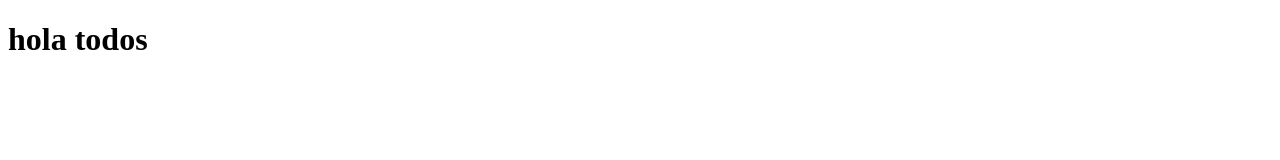
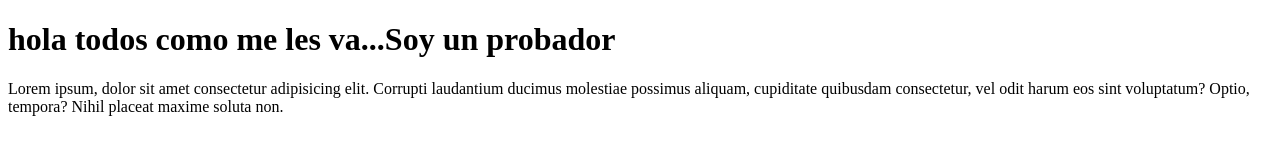
Before and after one commit to osmapaco/ProyectoPrueba_Clase_v2, a plain HTML site: page index.html in a window 1280 px wide. Drawn offline with Linux system fonts and the light colour scheme.

Commit message:
Envio 12-09-2022

```diff
--- a/index.html
+++ b/index.html
@@ -1,13 +1,19 @@
 <!DOCTYPE html>
 <html lang="en">
+
 <head>
     <meta charset="UTF-8">
     <meta http-equiv="X-UA-Compatible" content="IE=edge">
     <meta name="viewport" content="width=device-width, initial-scale=1.0">
     <title>Document</title>
 </head>
+
 <body>
-    <title> HOla curso de programacion </title>
-    <h1> hola todos </h1>
+    <title> HOla curso de programacion Oscar Parra </title>
+    <h1> hola todos como me les va...Soy un probador </h1>
+    <p>Lorem ipsum, dolor sit amet consectetur adipisicing elit. Corrupti laudantium ducimus molestiae possimus aliquam,
+        cupiditate quibusdam consectetur, vel odit harum eos sint voluptatum? Optio, tempora? Nihil placeat maxime
+        soluta non.</p>
 </body>
+
 </html>
```
